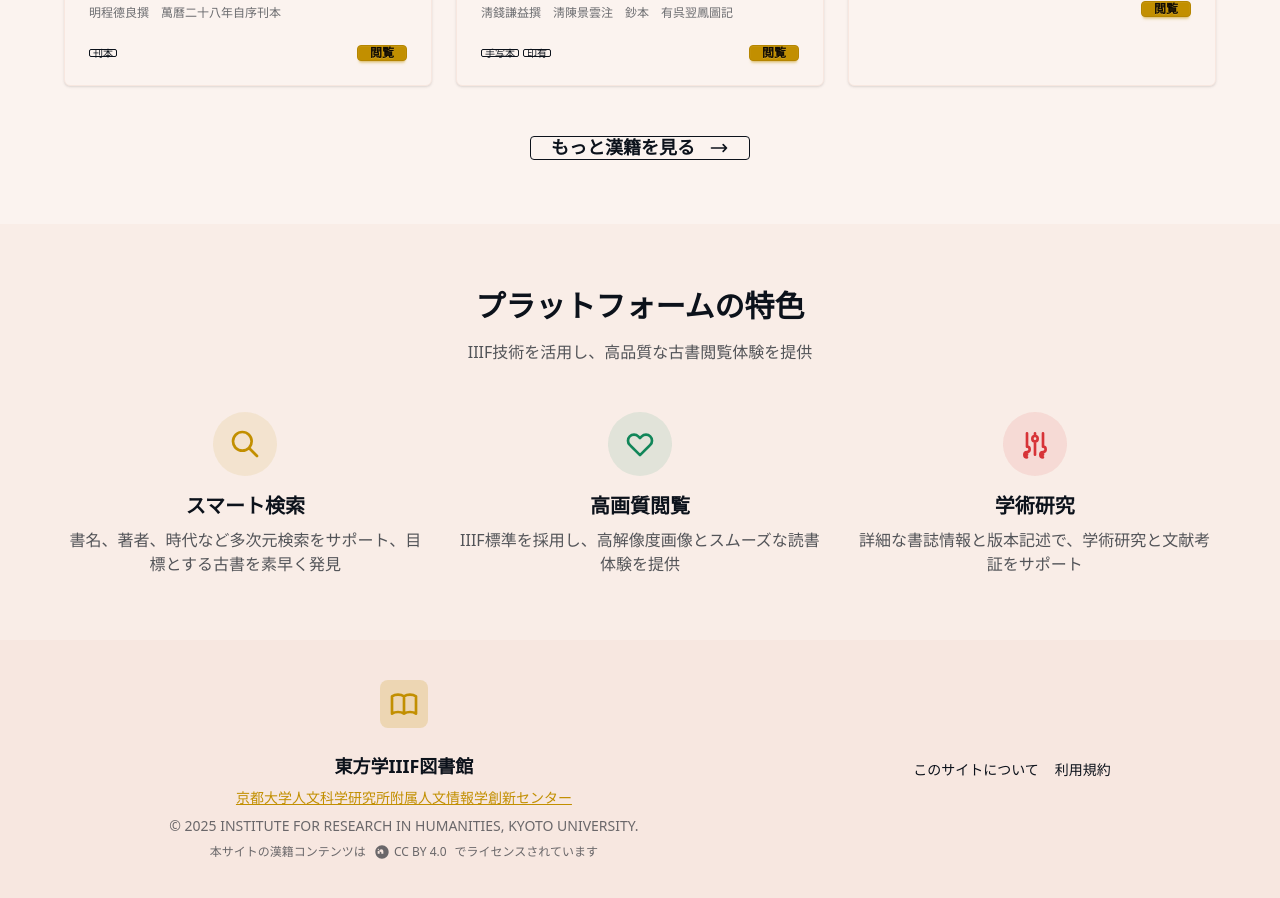
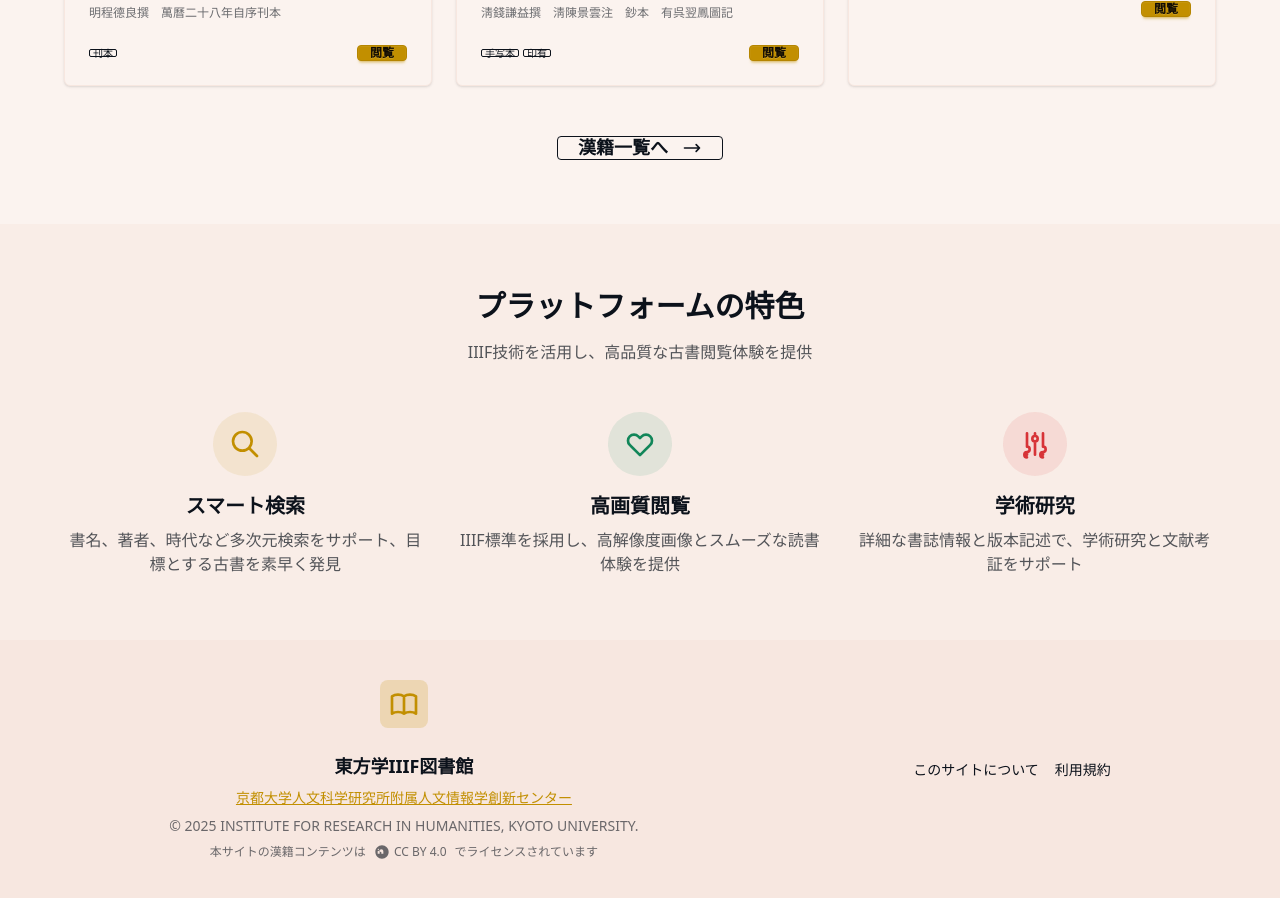
Before and after one commit to toyjack/toho-iiif-nextjs, a Next.js app: page / in a window 1280 px wide. Shown: the part 1840-2738 px from the top of the page. Built offline with nearby package versions, Linux system fonts and the light colour scheme.

Commit message:
feat: update button text for better clarity in Home component

```diff
--- a/src/app/page.tsx
+++ b/src/app/page.tsx
@@ -318,7 +318,7 @@ export default function Home() {
 
           <div className="text-center mt-12">
             <Link href="/viewer" className="btn btn-outline btn-lg">
-              もっと漢籍を見る
+              漢籍一覧へ
               <svg
                 xmlns="http://www.w3.org/2000/svg"
                 className="h-5 w-5 ml-2"
```
